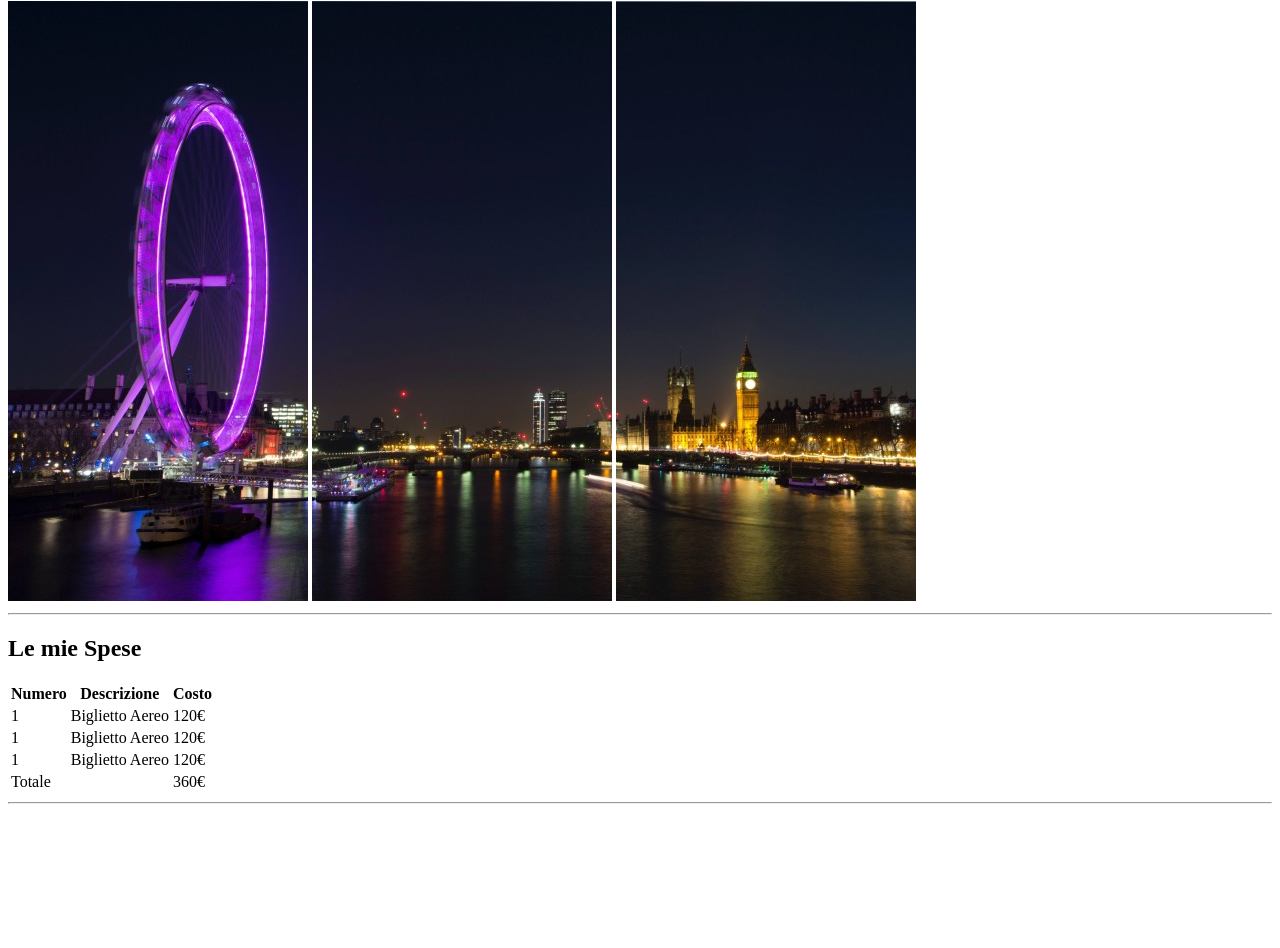
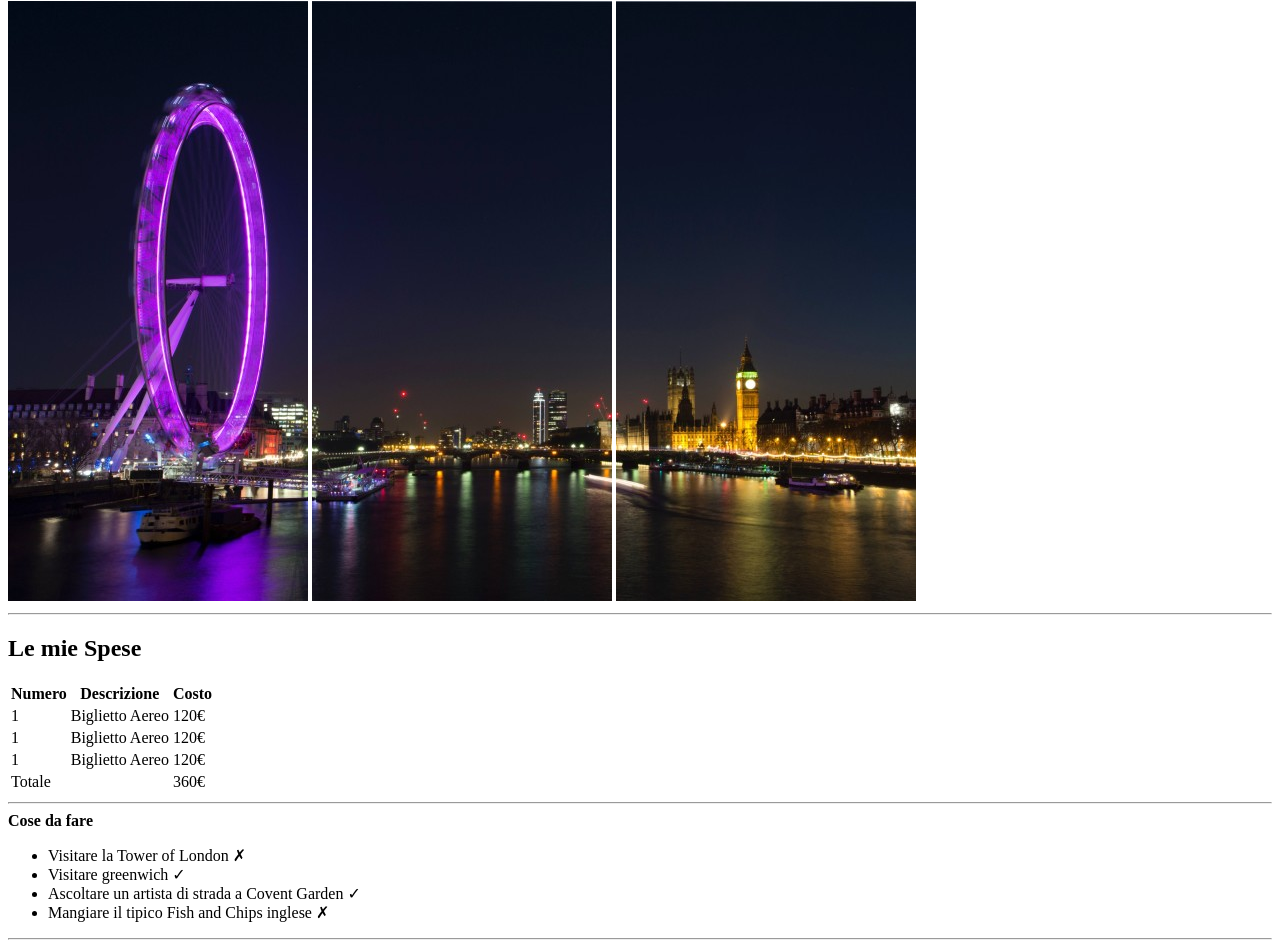
Before and after one commit to RiccardoMacchi/html-london-trip, a plain HTML site: page index.html in a window 1280 px wide. Shown: the part 79-1027 px from the top of the page. Before the commit the page ends 891 px from the top, so only its background shows below. Drawn offline with Linux system fonts and the light colour scheme.

Commit message:
cose da fare

```diff
--- a/index.html
+++ b/index.html
@@ -54,6 +54,14 @@
             </tfoot>
         </table>
     <hr>
+        <strong>Cose da fare</strong>
+        <ul>
+            <li>Visitare la Tower of London &cross;</li>
+            <li>Visitare greenwich &check;</li>
+            <li>Ascoltare un artista di strada a Covent Garden &check;</li>
+            <li>Mangiare il tipico Fish and Chips inglese &cross;</li>
+        </ul>
+    <hr>
 
     </main>
     <!-- foto finali -->
```
